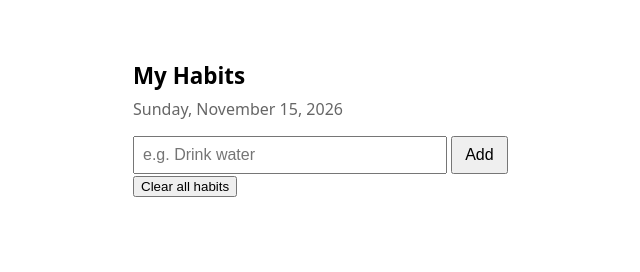
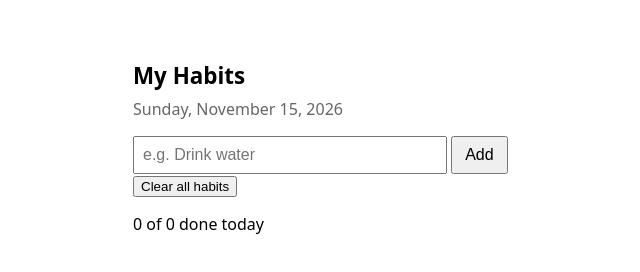
Before and after one commit to Mehedihasan1998/claude-routines-demo, a plain HTML site: page index.html in a window 1280 px wide. Shown: the whole page, without its empty margins (297-937 px from the left). Drawn offline with Linux system fonts and the light colour scheme.

Commit message:
Add a counter showing how many habits are done today
This adds a small line above the habit list that reads, for example, "2 of 5 done today". It counts the habits that are ticked and updates every time the list changes, so you can see your progress at a glance. Saving and loading habits works exactly as before.

Co-Authored-By: Claude Opus 5.5 <noreply@anthropic.com>
Claude-Session: https://claude.ai/code/session_013erM6M69tZNThxk8KVyHUd

```diff
--- a/index.html
+++ b/index.html
@@ -20,6 +20,7 @@
   <input id="habit-input" placeholder="e.g. Drink water">
   <button id="add-btn">Add</button>
   <button id="clear-btn">Clear all habits</button>
+  <p id="done-count"></p>
   <ul id="habit-list"></ul>
 
   <script>
@@ -37,7 +38,10 @@
     function render() {
       const list = document.getElementById("habit-list");
       list.innerHTML = "";
-      loadHabits().forEach((habit, index) => {
+      const habits = loadHabits();
+      const doneCount = habits.filter(h => h.done).length;
+      document.getElementById("done-count").textContent = doneCount + " of " + habits.length + " done today";
+      habits.forEach((habit, index) => {
         const li = document.createElement("li");
         if (habit.done) li.classList.add("done");
 
```
Also changed, not shown: 1 other file.
